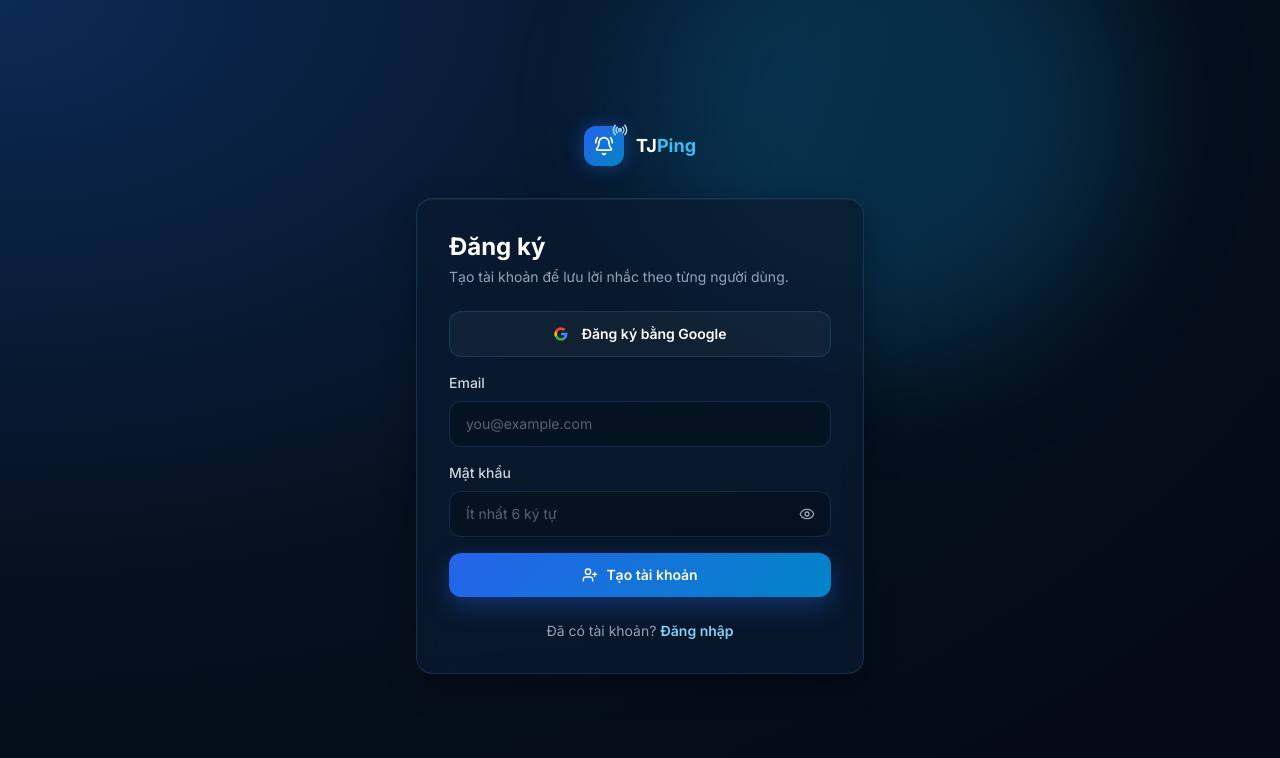
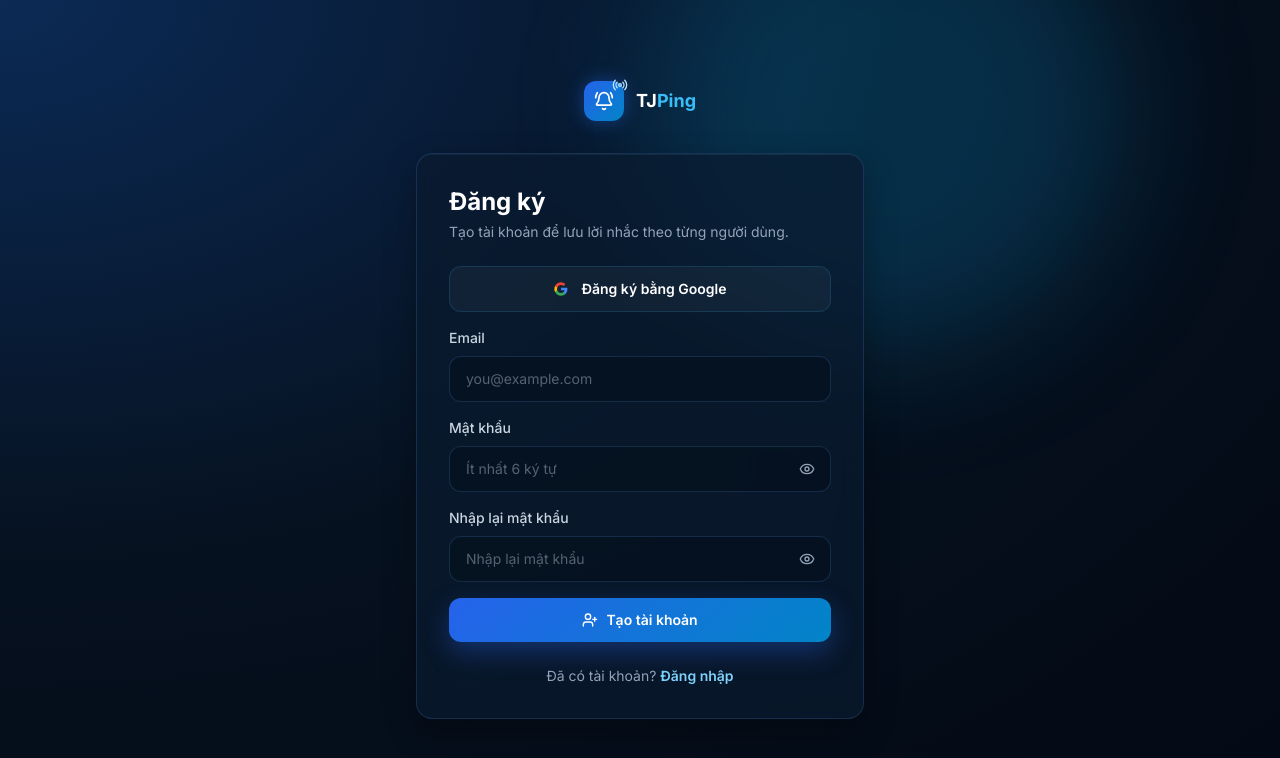
Before and after one commit to vuutruongnhatthanhhh/tjping, a Next.js app: page /register in a window 1280 px wide. Shown: the top 758 px of the page. Built offline with nearby package versions, Linux system fonts and the light colour scheme.

Commit message:
feat: add register password confirmation

```diff
--- a/src/app/(auth)/register/page.tsx
+++ b/src/app/(auth)/register/page.tsx
@@ -22,7 +22,9 @@
   const [step, setStep] = useState<Step>("form");
   const [email, setEmail] = useState("");
   const [password, setPassword] = useState("");
+  const [confirmPassword, setConfirmPassword] = useState("");
   const [showPassword, setShowPassword] = useState(false);
+  const [showConfirmPassword, setShowConfirmPassword] = useState(false);
   const [message, setMessage] = useState("");
   const [error, setError] = useState("");
   const [loading, setLoading] = useState(false);
@@ -33,6 +35,12 @@
     setLoading(true);
     setError("");
     setMessage("");
+
+    if (password !== confirmPassword) {
+      setError("Xác nhận mật khẩu không khớp.");
+      setLoading(false);
+      return;
+    }
 
     try {
       const response = await fetch("/api/auth/register", {
@@ -175,6 +183,39 @@
           </div>
         </label>
 
+        <label className="block">
+          <span className="mb-2 block text-sm font-medium text-slate-300">
+            Nhập lại mật khẩu
+          </span>
+          <div className="relative">
+            <input
+              type={showConfirmPassword ? "text" : "password"}
+              required
+              minLength={6}
+              value={confirmPassword}
+              onChange={(event) => setConfirmPassword(event.target.value)}
+              className="input-mystic pr-12"
+              placeholder="Nhập lại mật khẩu"
+            />
+            <button
+              type="button"
+              onClick={() =>
+                setShowConfirmPassword((current) => !current)
+              }
+              className="absolute right-4 top-1/2 -translate-y-1/2 text-slate-400 transition-colors hover:text-white"
+              aria-label={
+                showConfirmPassword ? "Ẩn mật khẩu" : "Hiện mật khẩu"
+              }
+            >
+              {showConfirmPassword ? (
+                <EyeOff className="h-4 w-4" />
+              ) : (
+                <Eye className="h-4 w-4" />
+              )}
+            </button>
+          </div>
+        </label>
+
         <button
           type="submit"
           disabled={loading || googleLoading}
```
